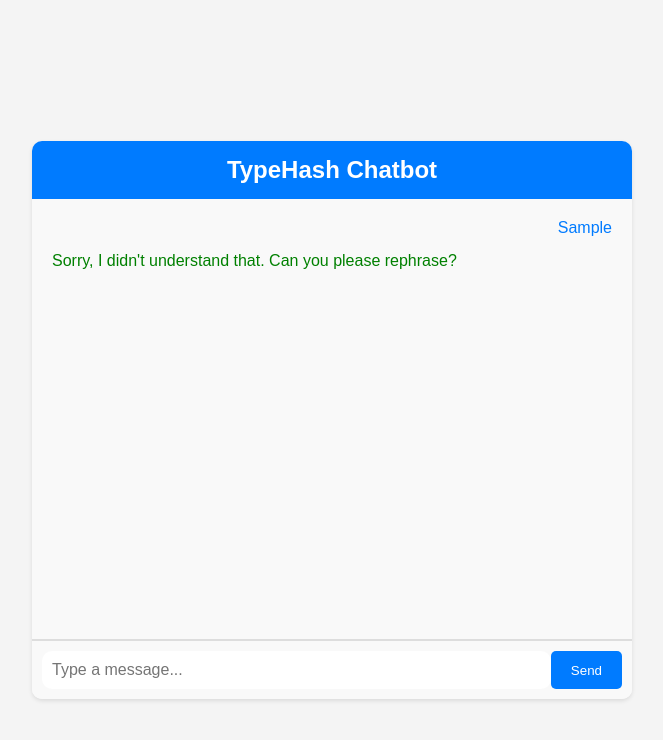
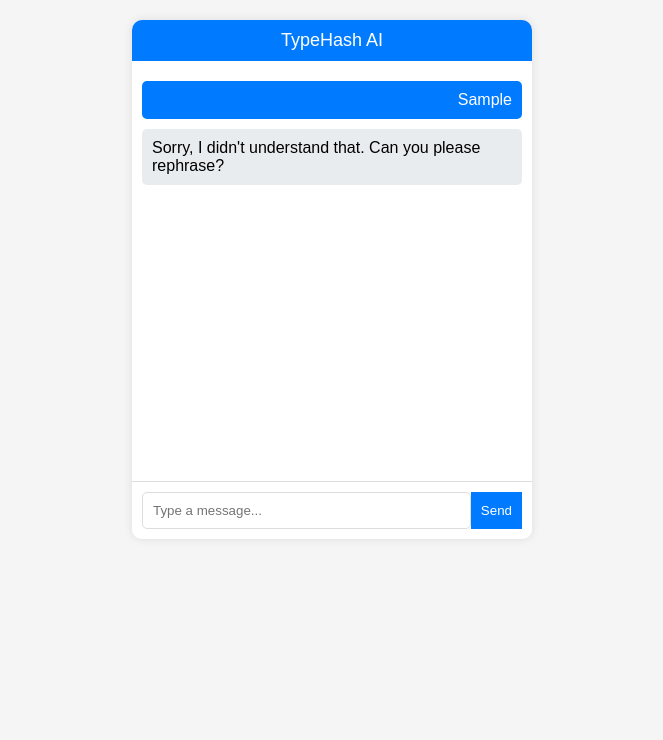
Before and after one commit to liaj-eurasia-programmer/liaj.github.io, a plain HTML site: page index.html in a window 1280 px wide. Both pictures are taken after typing "Sample" into the empty fields and a click on the button "Send". Shown: the whole page, without its empty margins (308-971 px from the left). Drawn offline with Linux system fonts and the light colour scheme.

Commit message:
Update index.html

```diff
--- a/index.html
+++ b/index.html
@@ -3,108 +3,57 @@
 <head>
     <meta charset="UTF-8">
     <meta name="viewport" content="width=device-width, initial-scale=1.0">
-    <title>TypeHash Chatbot</title>
+    <title>Interactive Chatbot</title>
     <style>
-        body {
-            font-family: Arial, sans-serif;
-            display: flex;
-            flex-direction: column;
-            align-items: center;
-            justify-content: center;
-            height: 100vh;
-            margin: 0;
-            padding: 20px;
-            background-color: #f4f4f4;
-        }
-        #chat-container {
-            width: 100%;
-            max-width: 600px;
-            background: #fff;
-            border-radius: 10px;
-            box-shadow: 0 2px 4px rgba(0,0,0,0.1);
-            overflow: hidden;
-        }
-        #chat-header {
-            background: #007BFF;
-            color: #fff;
-            padding: 15px;
-            text-align: center;
-            font-size: 24px;
-            font-weight: bold;
-        }
-        #chat-body {
-            padding: 20px;
-            height: 400px;
-            overflow-y: auto;
-            background-color: #f9f9f9;
-            border-bottom: 1px solid #ddd;
-        }
-        #chat-input {
-            padding: 10px;
-            border: none;
-            width: calc(100% - 20px);
-            border-radius: 10px;
-            outline: none;
-            font-size: 16px;
-        }
-        #chat-form {
-            display: flex;
-            justify-content: space-between;
-            padding: 10px;
-            background: #f9f9f9;
-            border-top: 1px solid #ddd;
-        }
-        .chat-message {
-            margin-bottom: 15px;
-        }
-        .user-message {
-            text-align: right;
-            color: #007BFF;
-        }
-        .bot-message {
-            text-align: left;
-            color: green;
-        }
-        #send-button {
-            padding: 10px 20px;
-            background-color: #007BFF;
-            color: #fff;
-            border: none;
-            border-radius: 5px;
-            cursor: pointer;
-        }
-        #send-button:hover {
-            background-color: #0056b3;
-        }
+        body { font-family: Arial, sans-serif; background: #f5f5f5; text-align: center; margin: 0; }
+        .chat-container { width: 400px; margin: 20px auto; background: white; box-shadow: 0 0 10px rgba(0,0,0,0.1); border-radius: 10px; overflow: hidden; }
+        .chat-header { background: #007bff; color: white; padding: 10px; font-size: 18px; }
+        .chat-body { height: 400px; overflow-y: auto; padding: 10px; }
+        .chat-message { margin: 10px 0; padding: 10px; border-radius: 5px; }
+        .user-message { background: #007bff; color: white; text-align: right; }
+        .bot-message { background: #e9ecef; color: black; text-align: left; }
+        .chat-footer { display: flex; padding: 10px; background: white; border-top: 1px solid #ddd; }
+        input { flex: 1; padding: 10px; border: 1px solid #ddd; border-radius: 5px; }
+        button { padding: 10px; background: #007bff; color: white; border: none; cursor: pointer; }
     </style>
 </head>
 <body>
-    <div id="chat-container">
-        <div id="chat-header">TypeHash Chatbot</div>
-        <div id="chat-body">
-            <!-- Chat messages will appear here -->
-        </div>
-        <div id="chat-form">
-            <input type="text" id="chat-input" placeholder="Type a message..." autocomplete="off">
-            <button id="send-button">Send</button>
+
+<div class="chat-container">
+    <div class="chat-header">TypeHash AI</div>
+    <div class="chat-body" id="chatBody"></div>
+    <div class="chat-footer">
+        <input type="text" id="chatInput" placeholder="Type a message...">
+        <button id="sendButton">Send</button>
     </div>
 </div>
-    <!-- Google tag (gtag.js) -->
-<script async src="https://www.googletagmanager.com/gtag/js?id=G-4XT98VTRTK"></script>
+
 <script>
-  window.dataLayer = window.dataLayer || [];
-  function gtag(){dataLayer.push(arguments);}
-  gtag('js', new Date());
+    const chatbotResponses = {
+        "what is python":    ` <h1>Introduction to Python</h1>
+    <p>Python is a high-level, interpreted programming language known for its simplicity and readability. It is widely used in various fields, including web development, data analysis, machine learning, automation, and scientific computing. Python's design emphasizes code readability and a clean, easy-to-understand syntax, making it a great choice for both beginners and experienced developers.</p>
 
-  gtag('config', 'G-4XT98VTRTK');
-</script>
-    <script>
-        const chatBody = document.getElementById('chat-body');
-        const chatInput = document.getElementById('chat-input');
-        const sendButton = document.getElementById('send-button');
+    <h2>Some key features of Python include:</h2>
+    <ul>
+        <li>Easy-to-learn syntax</li>
+        <li>Extensive standard library and third-party packages</li>
+        <li>Supports multiple programming paradigms, including procedural, object-oriented, and functional programming</li>
+        <li>Cross-platform, meaning it works on Windows, macOS, and Linux</li>
+    </ul>
 
-        // JSON-based chatbot responses
-        const chatbotResponses = {
+    <h2>Python is often used for:</h2>
+    <ul>
+        <li>Web development (e.g., Django, Flask)</li>
+        <li>Data analysis and visualization (e.g., Pandas, Matplotlib)</li>
+        <li>Machine learning and artificial intelligence (e.g., TensorFlow, scikit-learn)</li>
+        <li>Scripting and automation tasks</li>
+    </ul>
+
+    <p>Would you like to know more about Python's features or how to start programming with it?</p>`,
+        "hello": "<h3>👋 Hello!</h3><p>Hi there! How can I assist you today?</p>",
+        "what is ai": "<h3>🤖 What is Artificial Intelligence?</h3><p>Artificial Intelligence (AI) refers to the simulation of human intelligence in machines. It includes Machine Learning, Natural Language Processing, and more.</p><img src='https://upload.wikimedia.org/wikipedia/commons/1/1c/Artificial_Intelligence_Logo.png' alt='AI Image' width='100%'>",
+        "who is albert einstein": "<h3>🧠 Albert Einstein</h3><p>Albert Einstein was a theoretical physicist known for developing the <b>Theory of Relativity</b>. His famous equation <i>E = mc²</i> changed physics forever.</p><img src='https://upload.wikimedia.org/wikipedia/commons/d/d3/Albert_Einstein_Head.jpg' alt='Einstein' width='100%'>",
+        "default": "<h3>🤔 I don't understand...</h3><p>I'm still learning! Try asking about AI, science, or famous personalities.</p>",
             "hello": "Hi there! How can I assist you today?",
     "what is your name": "I am TypeHash, your friendly AI chatbot!",
     "tell me a joke": "Why don't skeletons fight each other? They don't have the guts!",
@@ -298,35 +247,34 @@
   "what is the official language of eswatini?": "swazi, english"
     };
 
-        // Event listener for sending messages
-        sendButton.addEventListener('click', () => {
-            const userMessage = chatInput.value.trim();
+    function displayMessage(message, classType, isHTML = false) {
+        const messageElement = document.createElement('div');
+        messageElement.classList.add('chat-message', classType);
+        if (isHTML) {
+            messageElement.innerHTML = message;
+        } else {
+            messageElement.innerText = message;
+        }
+        document.getElementById('chatBody').appendChild(messageElement);
+        document.getElementById('chatBody').scrollTop = document.getElementById('chatBody').scrollHeight;
+    }
+
+    document.getElementById('sendButton').addEventListener('click', () => {
+        const userMessage = document.getElementById('chatInput').value.trim();
         if (userMessage) {
             displayMessage(userMessage, 'user-message');
-                chatInput.value = '';
-
-                // Get bot response based on the JSON data
-                const botResponse = getBotResponse(userMessage);
-                displayMessage(botResponse, 'bot-message');
+            document.getElementById('chatInput').value = '';
+            const botResponse = chatbotResponses[userMessage.toLowerCase()] || chatbotResponses["default"];
+            displayMessage(botResponse, 'bot-message', true);
         }
     });
 
-        // Display message function
-        function displayMessage(message, classType) {
-            const messageElement = document.createElement('div');
-            messageElement.classList.add('chat-message', classType);
-            messageElement.innerText = message;
-            chatBody.appendChild(messageElement);
-            chatBody.scrollTop = chatBody.scrollHeight;
+    document.getElementById('chatInput').addEventListener('keypress', function(event) {
+        if (event.key === "Enter") {
+            document.getElementById('sendButton').click();
         }
+    });
+</script>
 
-        // Get bot response based on input
-        function getBotResponse(input) {
-            const normalizedInput = input.trim().toLowerCase();  // Trim and convert to lowercase
-
-            // Check if the input matches a predefined response
-            return chatbotResponses[normalizedInput] || chatbotResponses["default"];
-        }
-    </script>
 </body>
 </html>
```
Lines whose indentation alone changed are shown as unchanged.
